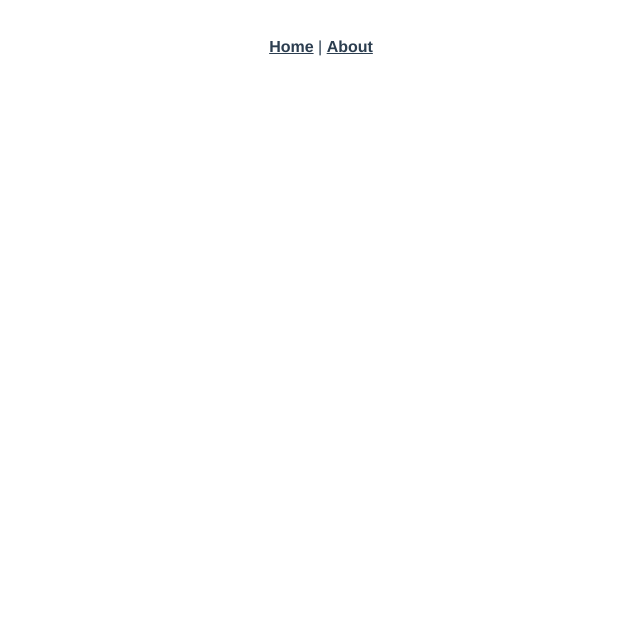
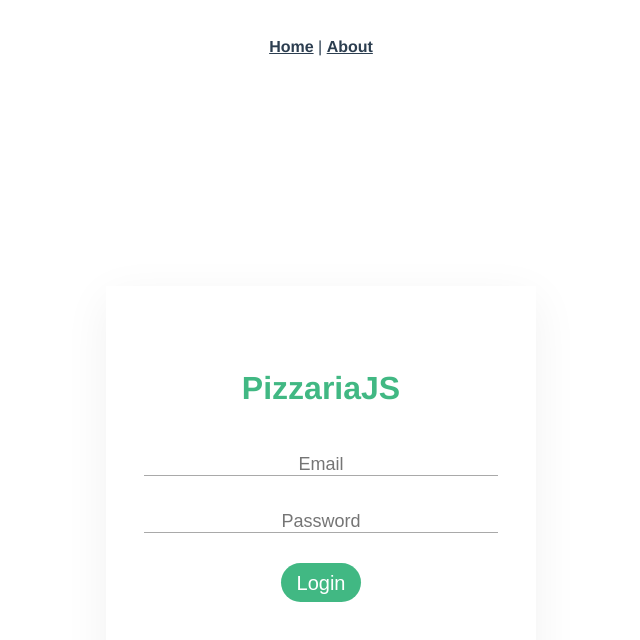
Before and after one commit to LeonardoBerlatto/PizzariaJS, a Vue app in the folder frontend/: page /login in a window 1280 px wide. Shown: the top 640 px of the page, without its empty margins (319-959 px from the left). Built offline with nearby package versions, Linux system fonts and the light colour scheme.

Commit message:
New View/Route

```diff
--- a/frontend/src/router.js
+++ b/frontend/src/router.js
@@ -7,8 +7,7 @@ Vue.use(Router)
 export default new Router({
 	mode: 'history',
 	base: process.env.BASE_URL,
-  routes: [
-    {
+	routes: [{
 			path: '/',
 			name: 'home',
 			component: Home
@@ -19,7 +18,12 @@ export default new Router({
 			// route level code-splitting
 			// this generates a separate chunk (about.[hash].js) for this route
 			// which is lazy-loaded when the route is visited.
-      component: () => import(/* webpackChunkName: "about" */ './views/About.vue')
+			component: () => import( /* webpackChunkName: "about" */ './views/About.vue')
+		},
+		{
+			path: '/login',
+			name: 'login',
+			component: () => import( /* webpackChunkName: "about" */ './views/Login.vue')
 		}
 	]
 })
--- /dev/null
+++ b/frontend/src/views/Login.vue
@@ -0,0 +1,113 @@
+<template>
+	<div class="login">
+		<div class="login-form">
+			<h1>PizzariaJS</h1>
+			<input placeholder="Email" type="email" v-model="email" required />
+			<input placeholder="Password" type="password" v-model="password" required />
+			<button class="btn-submit ripple" @click="submit">Login</button>
+		</div>
+	</div>
+</template>
+
+<script>
+export default {
+	data() {
+		return {
+			user: {
+				email: "",
+				password: ""
+			}
+		}
+	},
+	methods: {
+		submit(user) {
+			return user;
+		}
+	}
+}
+</script>
+
+<style lang="scss">
+	$main-green: #41b883;
+	$secondary-green: #4fc08d;
+	$ripple-green: #08903e;
+
+	@mixin transition($property) {
+		-webkit-transition: $property;
+		transition: $property;
+	}
+
+	.login {
+		height: 100vh;
+		display: flex;
+		align-items: center;
+		justify-content: center;
+
+		.login-form {
+			display: flex;
+			width: 40%;
+			max-width: 350px;
+			min-width: 200px;
+			height: 45%;
+			flex-direction: column;
+			justify-content: center;
+			align-items: center;
+			text-align: center;
+			background-color: #fff;
+			padding: 20px 40px;
+			box-shadow: 0 12px 44px 0 rgba(0, 0, 0, 0.06);
+
+			& > h1 {
+				color: $main-green;
+				margin-top: 0;
+				margin-bottom: 42px;
+			}
+
+			input {
+				border: none;
+				outline: none;
+				color: #212121;
+				padding: 5px 2px 0 2px;
+				font-size: 18px;
+				border-bottom: 1px solid #a9a9a9;
+				margin-bottom: 30px;
+				width: 100%;
+				text-align: center;
+				@include transition((border-bottom, width 0.3s ease));
+				&:focus {
+					border-bottom: 1px solid $secondary-green;
+					max-width: 120%;
+					width: 120%;
+				}
+			}
+
+			.btn-submit {
+				outline: none;
+				border: none;
+				background-color: $main-green;
+				color: #fff;
+				cursor: pointer;
+				line-height: 20px;
+				font-size: 20px;
+				padding: 0.6rem 1rem;
+				border-radius: 20px;
+			}
+
+			.ripple {
+				background-position: center;
+				@include transition(background 0.5s);
+
+				&:hover {
+					background: $ripple-green
+						radial-gradient(circle, transparent 1%, $ripple-green 1%)
+						center/15000%;
+				}
+				&:active {
+					background-color: $secondary-green;
+					background-size: 100%;
+				@include transition(background 0s);
+				}
+			}
+		}
+	}
+</style>
```
Lines whose indentation alone changed are shown as unchanged.
